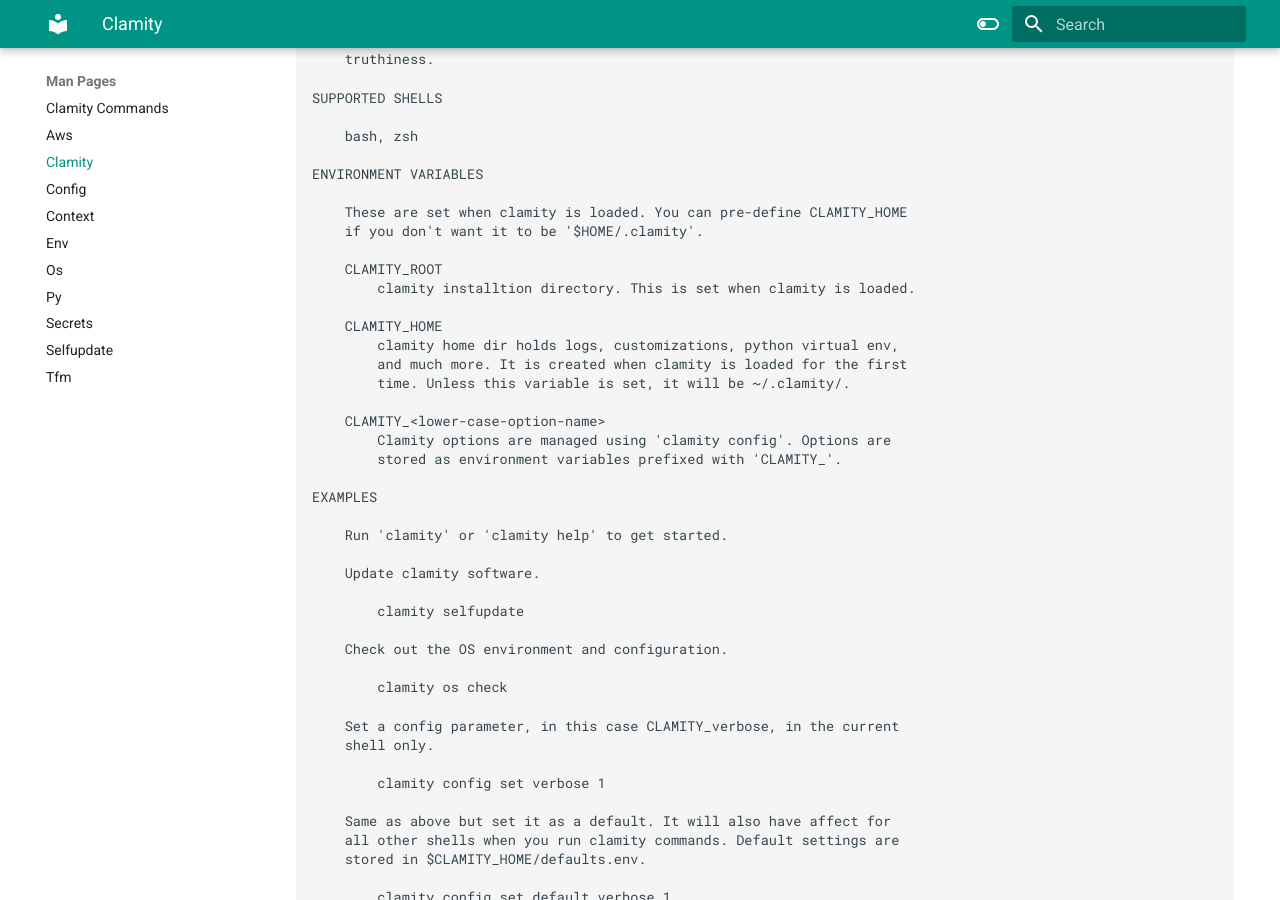
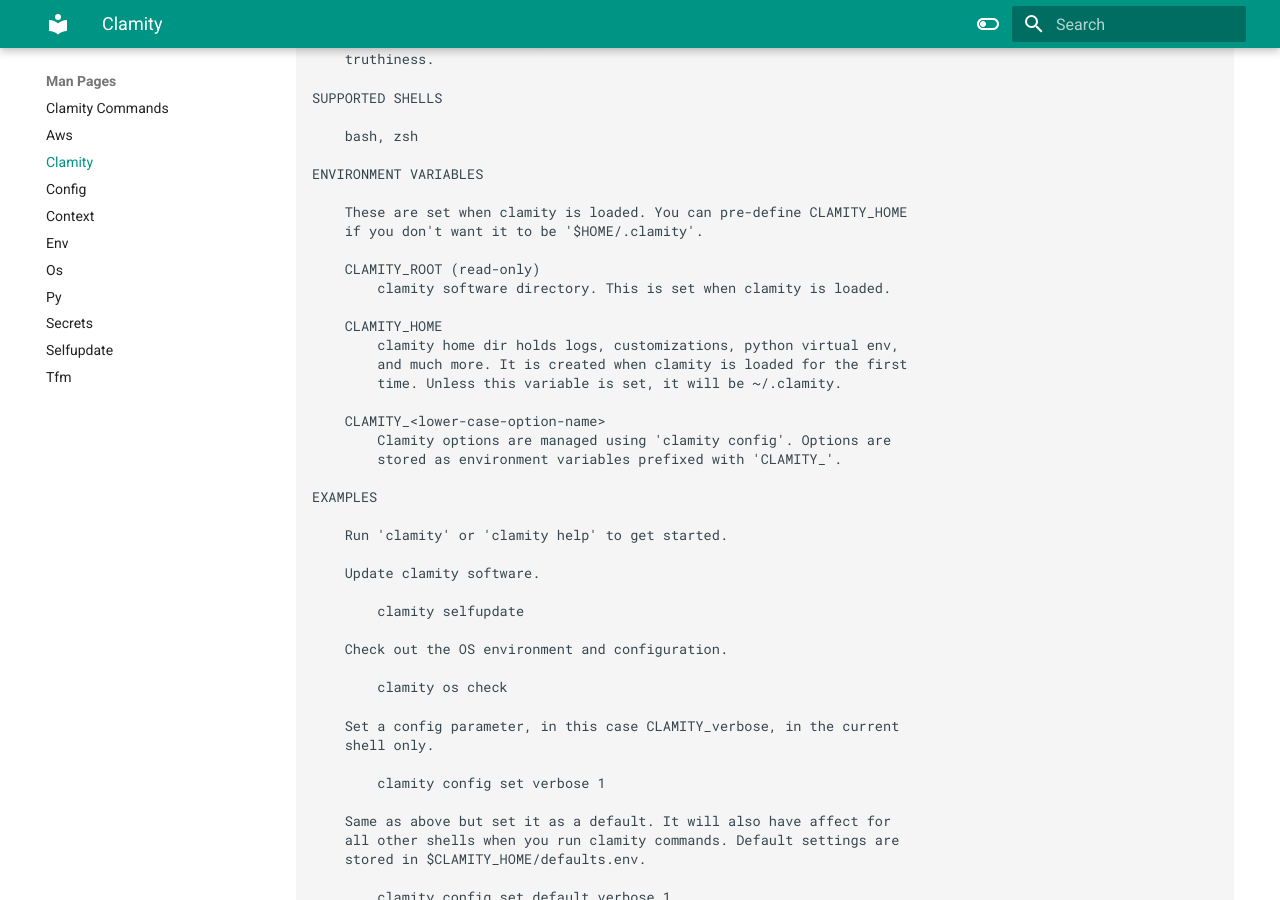
Before and after one commit to clamity-toolbox/clamity-guide, an MkDocs documentation site: the page built from docs/Man Pages/clamity.md, in a window 1280 px wide and 900 px high, scrolled down 1615 px. Built offline with MkDocs 1.6.1 and Material for MkDocs 9.7.7, drawn with Linux system fonts in a browser that asks for light colours; some of the changed text lies outside the part shown.

Commit message:
man page update

```diff
--- a/docs/Man Pages/clamity.md
+++ b/docs/Man Pages/clamity.md
@@ -85,13 +85,13 @@
 	These are set when clamity is loaded. You can pre-define CLAMITY_HOME
 	if you don't want it to be '$HOME/.clamity'.
 
-	CLAMITY_ROOT
-		clamity installtion directory. This is set when clamity is loaded.
+	CLAMITY_ROOT (read-only)
+		clamity software directory. This is set when clamity is loaded.
 
 	CLAMITY_HOME
 		clamity home dir holds logs, customizations, python virtual env,
 		and much more. It is created when clamity is loaded for the first
-		time. Unless this variable is set, it will be ~/.clamity/.
+		time. Unless this variable is set, it will be ~/.clamity.
 
 	CLAMITY_<lower-case-option-name>
 		Clamity options are managed using 'clamity config'. Options are
```
Also changed, not shown: other parts of docs/Man Pages/clamity.md (+1 -1 lines), 1 other file.
